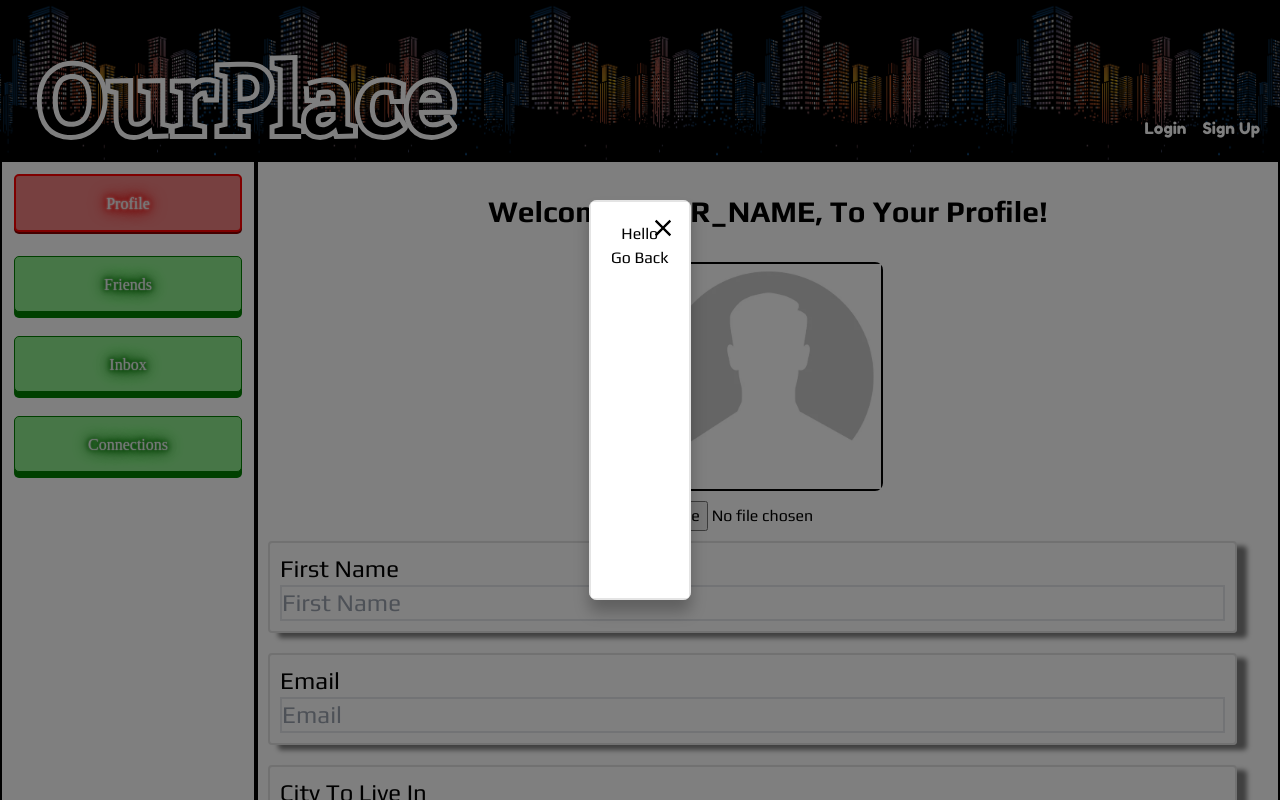
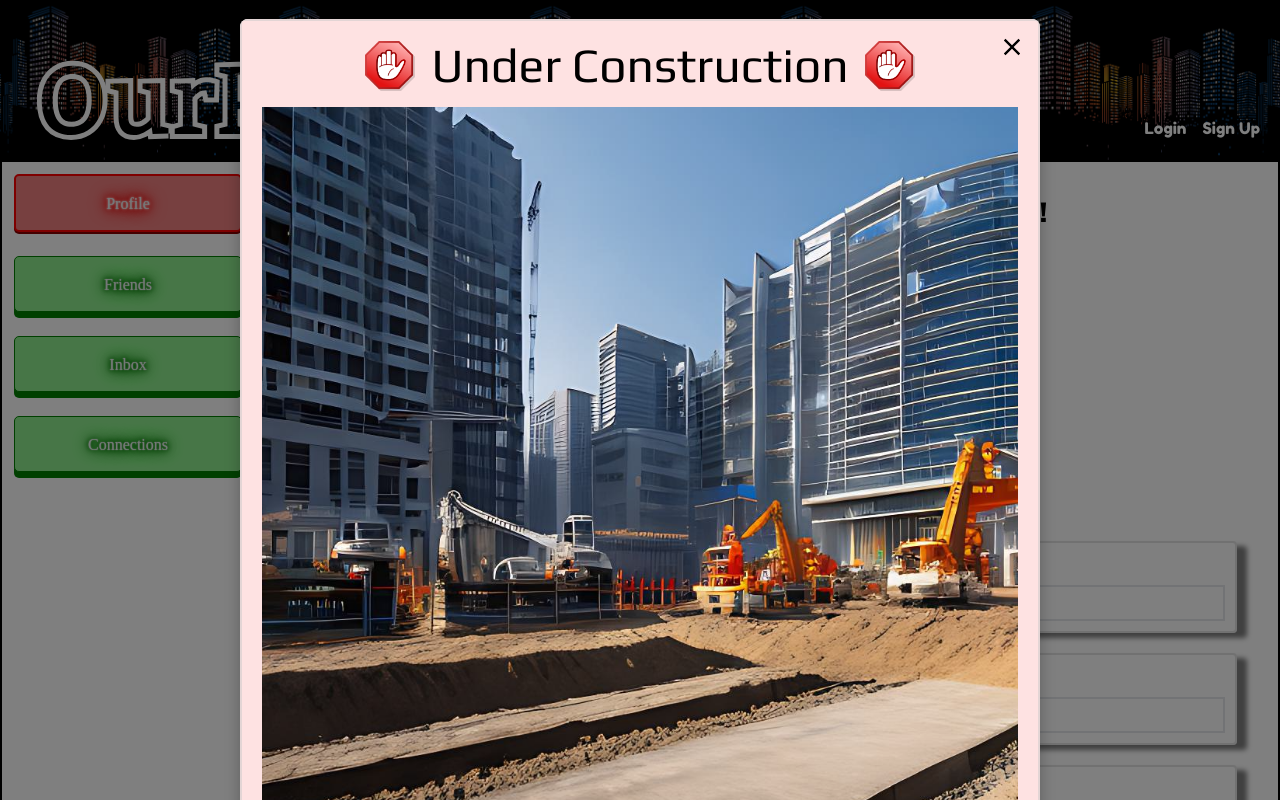
Before and after one commit to awchen85/project-3, a React (Create React App) app in the folder client/: page /dashboard in a window 1280 px wide. Both pictures are taken after a click on the button "Inbox". Shown: the top 800 px of the page. Built offline with nearby package versions, Linux system fonts and the light colour scheme; a web font is replaced by a local one.

Commit message:
Styled the under construction modal for the inbox component

```diff
--- a/client/src/index.css
+++ b/client/src/index.css
@@ -339,6 +339,41 @@ form p {
   padding: 20px;
   /* margin: 100px; */
   text-align: center;
+}
+
+.stop-sign {
+  max-width: 50px;
+  max-height: 50px;
+}
+
+.construction-button {
+  border: solid 1px red;
+  background: lightcoral;
+  border-radius: 10px;
+  padding: 10px;
+  font-size: 22px;
+  font-weight: bold;
+  color: white;
+  text-shadow: 0 0 0.1em #fff, 0 0 0.2em #fff, 0 0 0.3em red, 0 0 0.4em red,
+    0 0 0.6em red, 0 0 0.8em red, 0 0 1em red, 0 0 1.2em red;
+  -webkit-box-shadow: 0px 6px 0px red;
+  -moz-box-shadow: 0px 6px 0px red;
+  box-shadow: 0px 6px 0px red;
+  width: 50%;
+  margin: 20px 4px 10px 4px;
+}
+
+.construction-button:hover {
+  border: 2px solid red;
+  text-shadow: 0 0 0.1em #fff, 0 0 0.2em #fff, 0 0 0.3em red, 0 0 0.4em red,
+    0 0 0.6em red, 0 0 0.8em red, 0 0 1em red, 0 0 1.2em red;
+}
+
+.construction-button:active {
+  border: 2px solid lightgray;
+  -webkit-box-shadow: 0px 2px 0px darkred;
+  -moz-box-shadow: 0px 2px 0px darkred;
+  box-shadow: 0px 2px 0px darkred;
 }
 
 .button-3d {
--- a/client/src/pages/Dashboard.js
+++ b/client/src/pages/Dashboard.js
@@ -8,6 +8,8 @@ import DashboardFriends from '../components/DashboardFriends';
 import DashboardInbox from '../components/DashboardInbox';
 import DashboardConnections from '../components/DashboardConnections';
 import auth from '../utils/auth';
+import underConstruction from '../assets/images/under-construction-2.png';
+import stopSign from '../assets/images/stop-sign.png';
 
 function Dashboard() {
   const [currentComponent, setCurrentComponent] = useState('DashboardProfile');
@@ -49,11 +51,26 @@ function Dashboard() {
   const onCloseModal = () => setOpen(false);
 
   const modal = (
-    <div id="inboxModal" className="modal">
-      <div className="modal-header">
-        <h1>Hello</h1>
+    <div id="inboxModal" className="modal bg-red-100">
+      <div className="flex justify-center mb-4">
+        <span className="px-4">
+          <img src={stopSign} alt="" className="stop-sign" />
+        </span>
+        <h1 className="text-5xl">Under Construction</h1>
+        <span className="px-4">
+          <img src={stopSign} alt="" className="stop-sign" />
+        </span>
       </div>
-      <button type="submit" onClick={onCloseModal}>
+      <img src={underConstruction} alt="" className="under-construction" />
+      <h3 className="text-3xl">This Feature is Currently Under Construction</h3>
+      <h3 className="text-2xl">
+        Our Team is Very Hard at Work Getting This Ready For You!
+      </h3>
+      <button
+        type="submit"
+        onClick={onCloseModal}
+        className="construction-button"
+      >
         Go Back
       </button>
     </div>
```
Also changed, not shown: client/src/assets/images/stop-sign.png (added), client/src/assets/images/under-construction-2.png (added).
